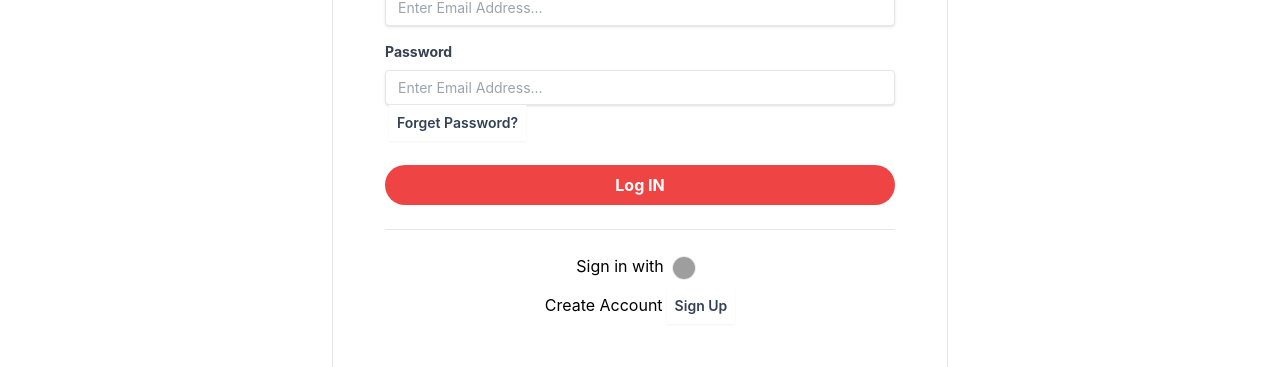
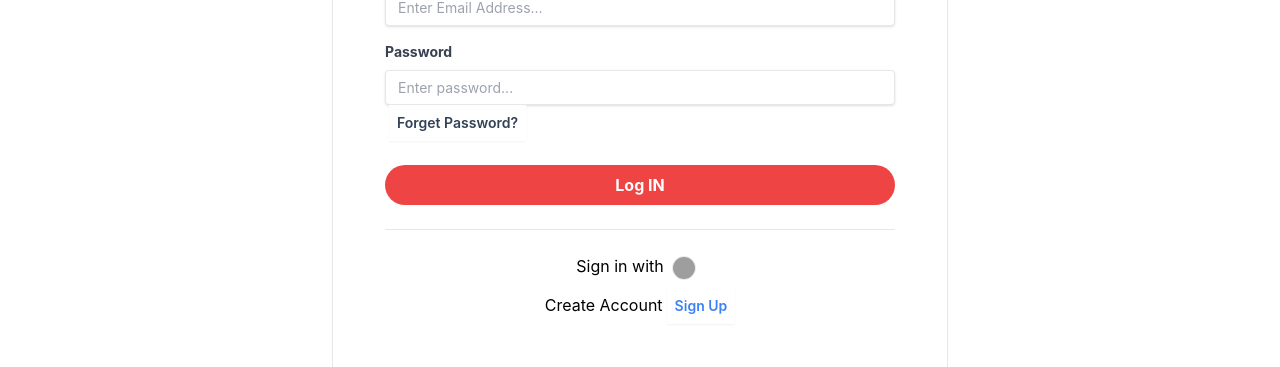
Before and after one commit to Kitashi14/Webster-2022, a React (Create React App) app in the folder frontend/: page /login in a window 1280 px wide. Shown: the part 585-952 px from the top of the page. Built offline with nearby package versions, Linux system fonts and the light colour scheme; no server answers; grey boxes are pictures that could not be loaded.

Commit message:
minor changes

```diff
--- a/frontend/src/Pages/Authentication/LoginPage.js
+++ b/frontend/src/Pages/Authentication/LoginPage.js
@@ -175,7 +175,7 @@ const LoginPage = () => {
 
               {/* <!--Enter Password --> */}
               	<div className="mb-6">
-								<label className="block mb-2 text-sm font-bold text-gray-700" htmlFor="email">
+								<label className="block mb-2 text-sm font-bold text-gray-700" htmlFor="password">
 									Password
 								</label>
 								<input
@@ -184,7 +184,7 @@ const LoginPage = () => {
 
                   ref={passwordInputRef}
 									type="password"
-									placeholder="Enter Email Address..."
+									placeholder="Enter password..."
 								/>
                  <button
 									className="ml-1  p-2 inline-block text-sm text-blue-500 align-baseline hover:text-blue-800 px-2 py-2 font-semibold text-sm bg-white  text-slate-700 shadow-sm"
@@ -218,8 +218,8 @@ const LoginPage = () => {
 							</div>
 							<div className="text-center">
 								Create Account<Link
-									className="ml-1  p-2 inline-block text-sm text-blue-500 align-baseline hover:text-blue-800 px-2 py-2 font-semibold text-sm bg-white  text-slate-700 shadow-sm"
-									to="/verifyEmail"
+									className="ml-1  p-2 inline-block text-sm text-blue-500 align-baseline hover:text-blue-800 px-2 py-2 font-semibold bg-white   shadow-sm"
+									to="/createAccount"
 								>
 									 Sign Up
 								</Link>
--- a/frontend/src/Pages/LandingPage.js
+++ b/frontend/src/Pages/LandingPage.js
@@ -1,7 +1,7 @@
 // import Container from "../Components/Shared/Container";
 // import Hero from "../Components/Hero";
 // import Page404 from "./Page404";
-import WorkerList from "../Components/WorkerList";
+// import WorkerList from "../Components/WorkerList";
 
 const LandingPage = () => {
   console.log("Landing page entered.");
@@ -16,7 +16,7 @@ const LandingPage = () => {
         <div>djfls</div>
         <Page404 />
       </Container> */}
-      <WorkerList/>
+      {/* <WorkerList/> */}
 
     </>
   );
```
